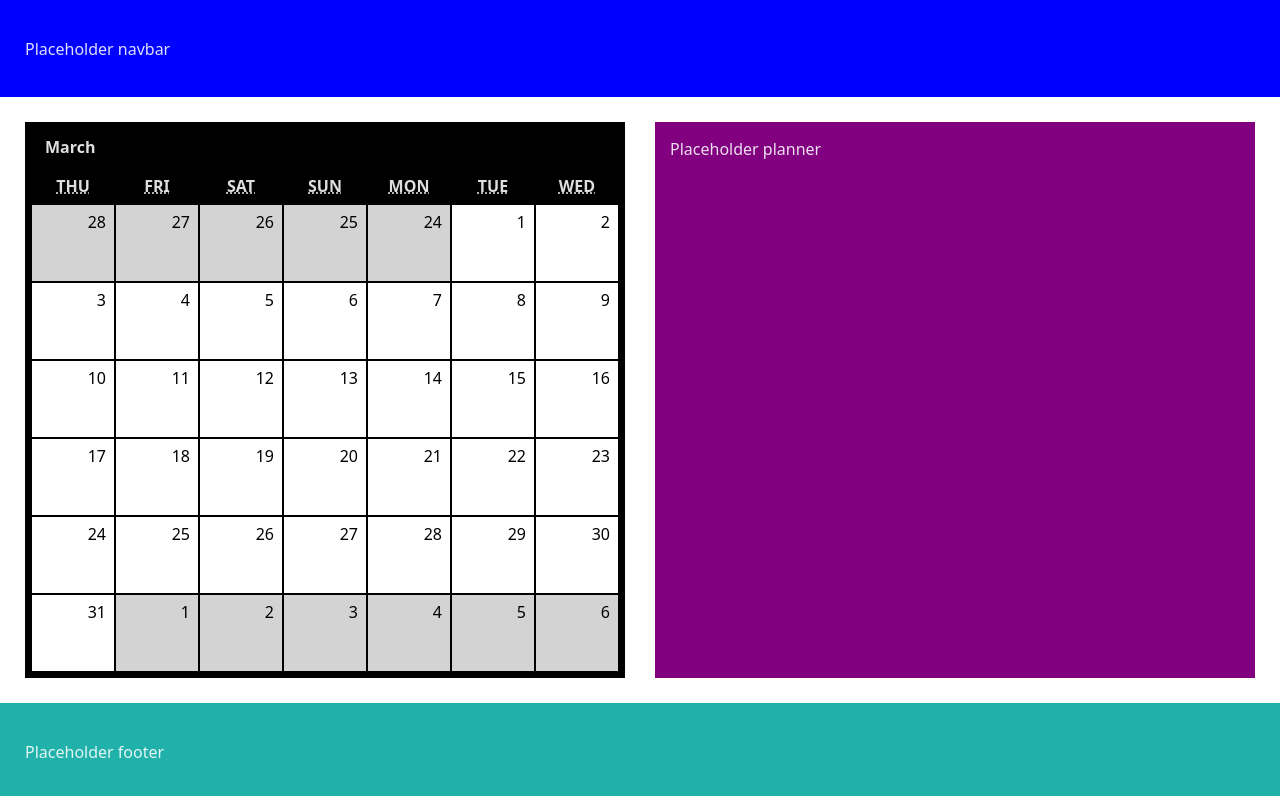
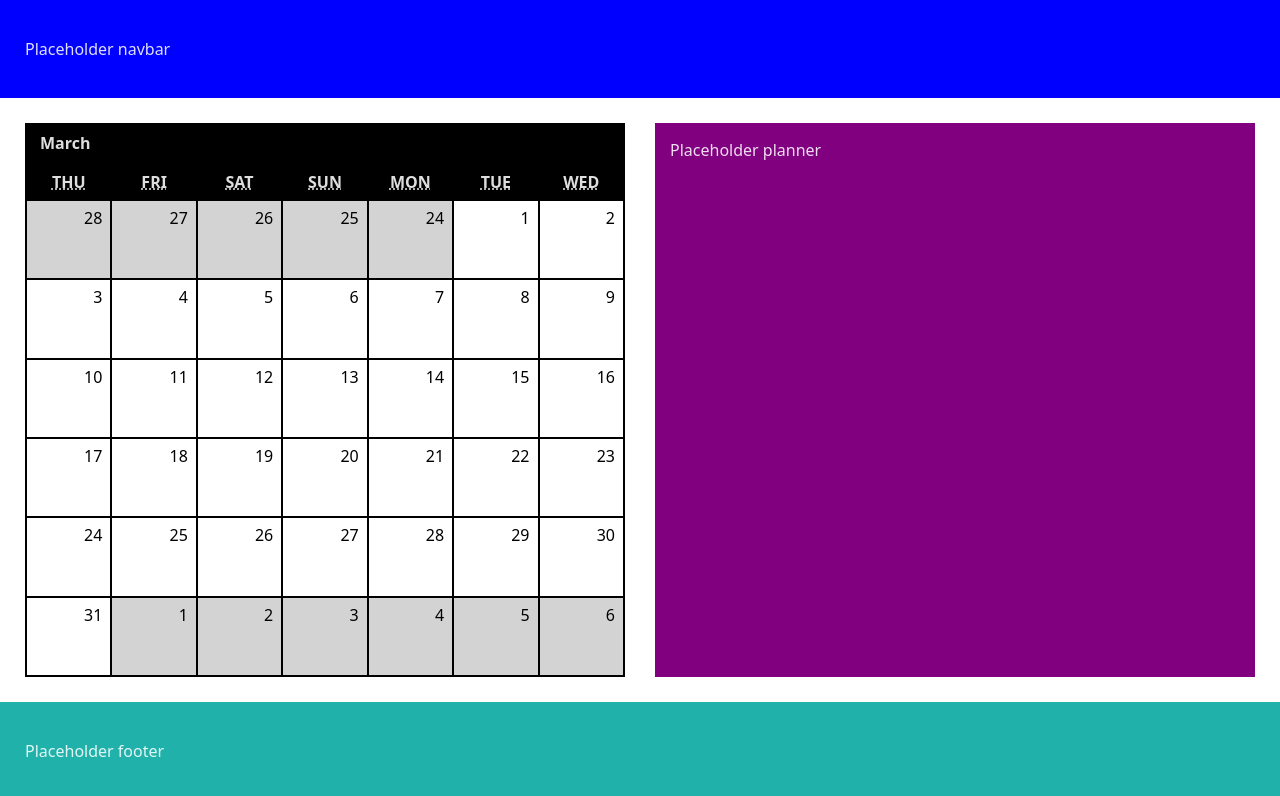
Before and after one commit to jubrito/planner-with-calendar, a React (Vite) app: page / in a window 1280 px wide. Shown: the top 796 px of the page. Built offline with nearby package versions, Linux system fonts and the light colour scheme.

Commit message:
style: rename color vars

```diff
--- a/src/components/Calendar/CalendarCells/_calendar-cells.module.scss
+++ b/src/components/Calendar/CalendarCells/_calendar-cells.module.scss
@@ -16,7 +16,7 @@ tbody {
   }
   td {
     @extend .calendarCell;
-    color: variables.$main-color;
+    color: variables.$black-color;
     vertical-align: top;
 
     div {
@@ -27,11 +27,11 @@ tbody {
   }
 
   .currentMonthDay {
-    background: variables.$bg-color;
-    border: variables.$smaller-gap solid variables.$main-color;
+    background: variables.$white-color;
+    border: variables.$smaller-gap solid variables.$black-color;
   }
   .otherMonthDay {
     background: lightgray;
-    border: variables.$smaller-gap solid variables.$main-color;
+    border: variables.$smaller-gap solid variables.$black-color;
   }
 }
--- a/src/components/Calendar/CalendarWeeks/_calendar-weeks.module.scss
+++ b/src/components/Calendar/CalendarWeeks/_calendar-weeks.module.scss
@@ -21,6 +21,6 @@
     font-weight: bold;
     text-transform: uppercase;
     text-decoration: none;
-    border: variables.$smaller-gap solid variables.$main-color;
+    border: variables.$smaller-gap solid variables.$black-color;
   }
 }
--- a/src/features/Calendar/_calendar.module.scss
+++ b/src/features/Calendar/_calendar.module.scss
@@ -3,7 +3,6 @@
 
 .calendar {
   grid-area: calendar;
-  border: variables.$small-gap solid variables.$main-color;
   margin-left: variables.$outer-spacing;
   position: relative;
 
@@ -25,7 +24,7 @@
 
 .monthLabel {
   $height: 40px;
-  background-color: variables.$main-color;
+  background-color: variables.$black-color;
   height: $height;
   line-height: $height;
   padding-left: variables.$inner-spacing;
--- a/src/styles/_main.scss
+++ b/src/styles/_main.scss
@@ -7,7 +7,7 @@
 
   color-scheme: light dark;
   color: rgba(255, 255, 255, 0.87);
-  background-color: variables.$bg-color;
+  background-color: variables.$white-color;
 
   font-synthesis: none;
   text-rendering: optimizeLegibility;
--- a/src/styles/_variables.scss
+++ b/src/styles/_variables.scss
@@ -1,5 +1,7 @@
-$bg-color: white;
-$main-color: black;
+$white-color: white;
+$black-color: black;
+$blue-yonder: #5072a7;
+
 $outer-spacing: 25px;
 $inner-spacing: 15px;
 $small-gap: 5px;
```
